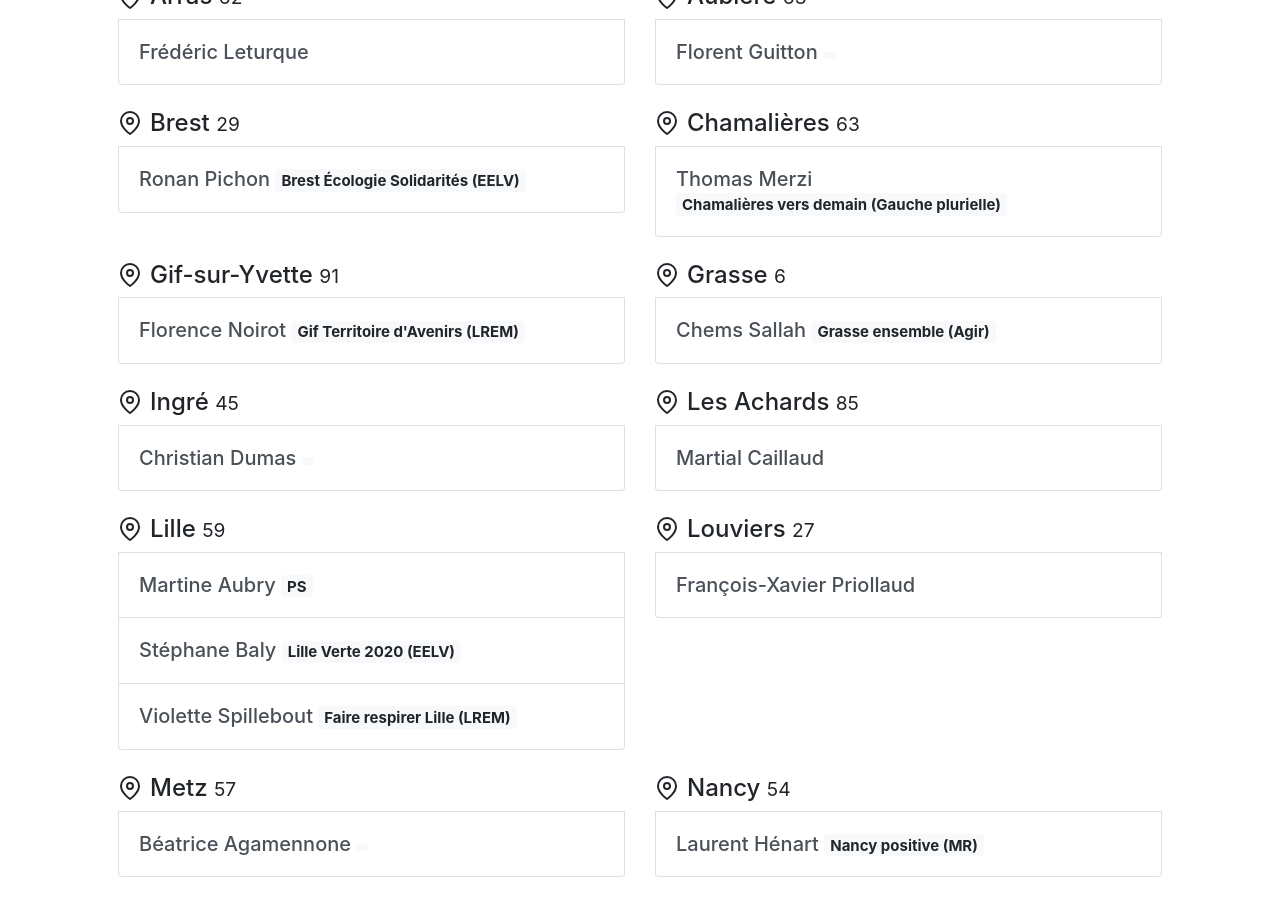
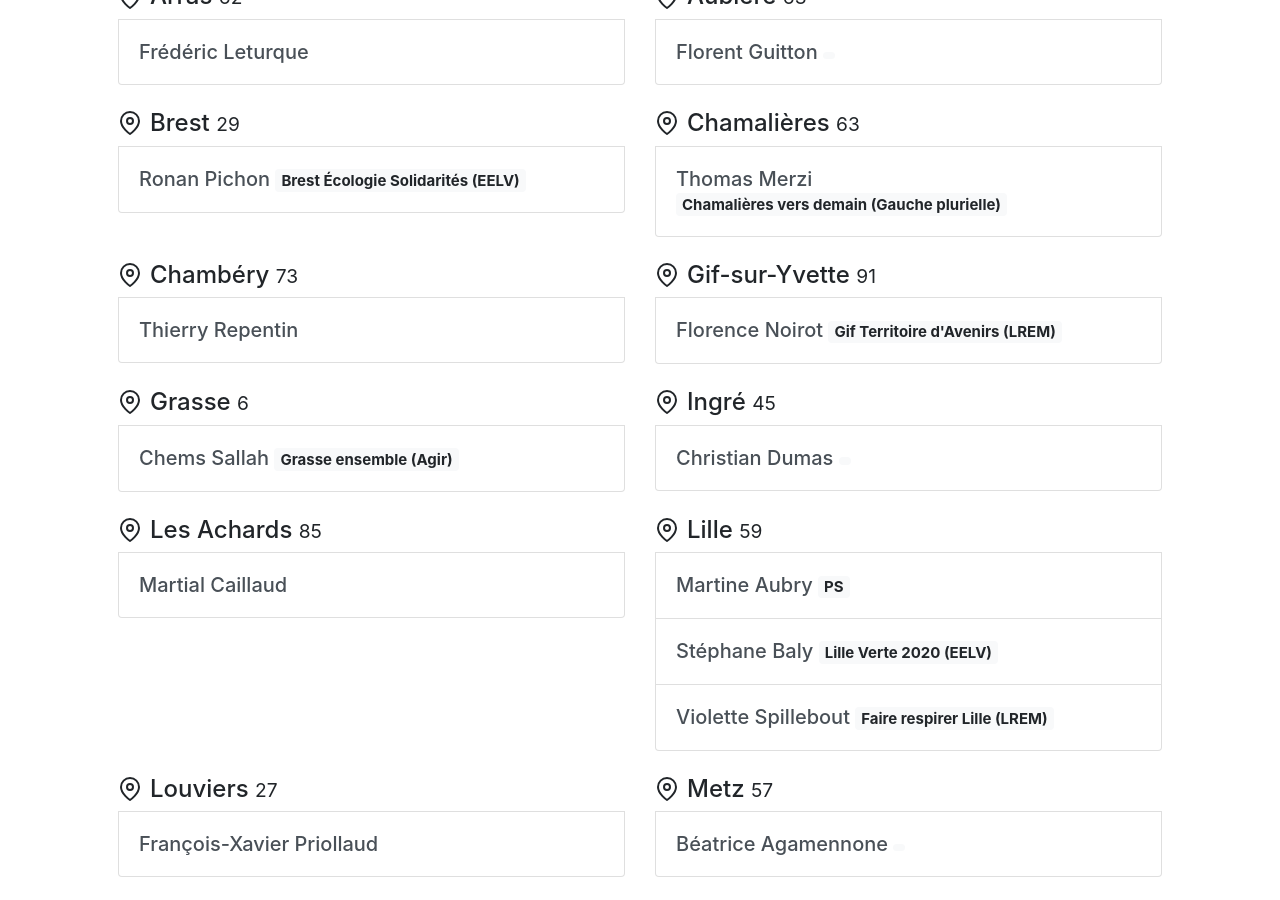
Before and after one commit to jeuneseuropeens/ville-europeenne, a Jekyll site: the page built from index.html, in a window 1280 px wide and 900 px high, scrolled down 2613 px. Built offline with Jekyll 4.4.1, drawn with Linux system fonts in a browser that asks for light colours; some web fonts are replaced; a script that is not in the unit is left out.

Commit message:
Update Configuration “signataires”

```diff
--- a/_data/signataires.yml
+++ b/_data/signataires.yml
@@ -216,3 +216,7 @@
     nom: Conti
     prenom: Fabiola
     ville: Paris IX
+  - departement: '73'
+    nom: Repentin
+    prenom: Thierry
+    ville: Chambéry
```
